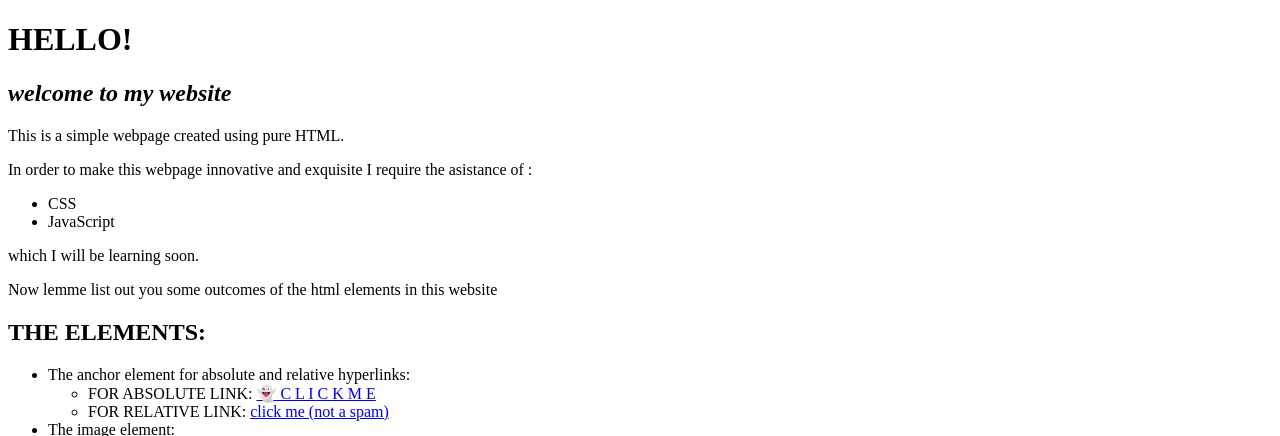
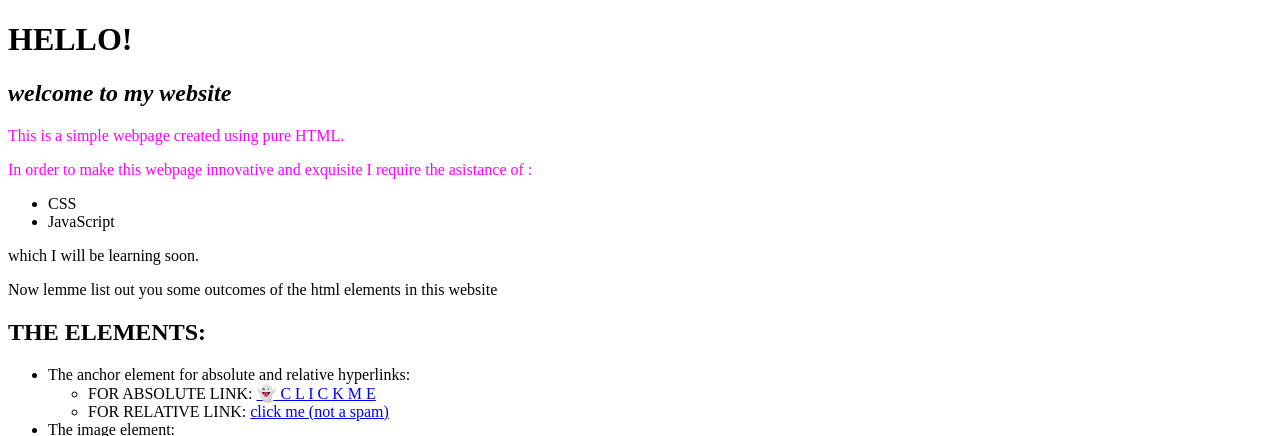
Before and after one commit to GAPILARASU/THE-HUMBLE-CAT, a plain HTML site: page index.html in a window 1280 px wide. Shown: the top 436 px of the page. Drawn offline with Linux system fonts and the light colour scheme.

Commit message:
Update index.html

```diff
--- a/index.html
+++ b/index.html
@@ -3,8 +3,9 @@
   <head>  <meta charset="UTF-8">
     <meta name="viewport" content="width=device-width, initial-scale=1.0">
     <title>MY WEBPAGE</title>
-
-   </head> <body>
+<link rel="stylesheet" href="stylesheet.css">
+   </head>
+<body>
      <H1> HELLO! </H1>
      <h2><em>welcome to my website </em></h2>
         <p>This is a simple webpage created using pure HTML.</p>
```
